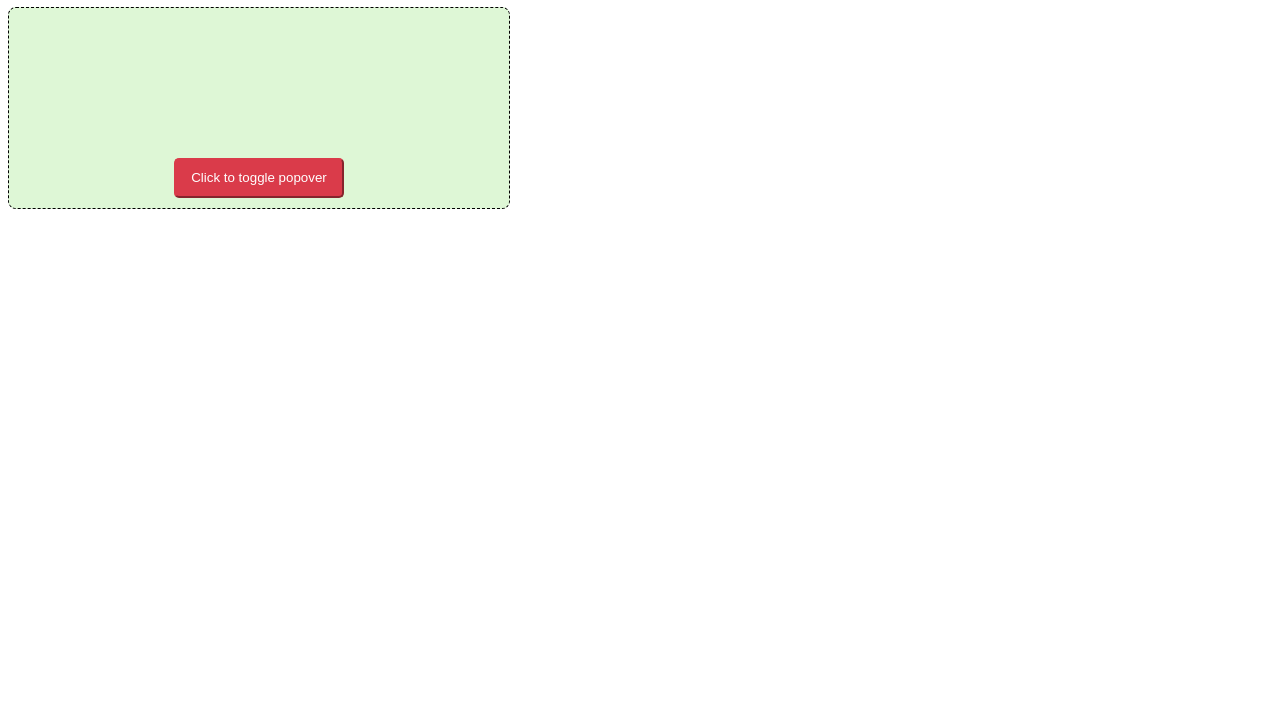
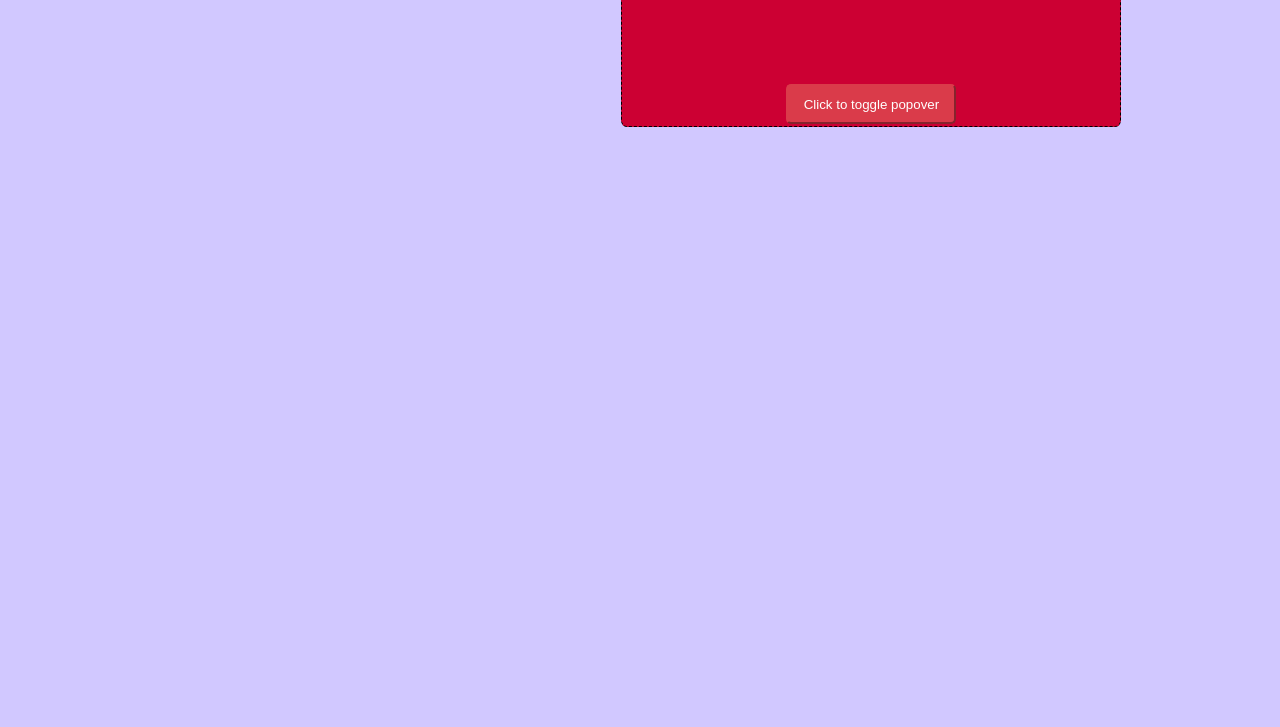
Before and after one commit to InnaAlieva/AHJ-5.1, a website built with webpack: page src/index.html in a window 1280 px wide. Shown: the part 73-800 px from the top of the page. Built offline with nearby package versions, Linux system fonts and the light colour scheme.

Commit message:
Update popovers.css

```diff
--- a/src/components/popovers/popovers.css
+++ b/src/components/popovers/popovers.css
@@ -1,12 +1,38 @@
+* {
+	margin: 0 auto;
+	padding: 0;
+	box-sizing: border-box;
+}
+
+body {
+	display: flex;
+	flex-wrap: wrap;
+	background: #d1c8ff;
+	font-family: sans-serif;
+}
+
+
+
+.container {
+
+	display: flex;
+	flex-direction: column;
+}
+
+
 .popovers {
     position: relative;
-    background-color: #def7d6;
+    display: inline-block;
+    background-color:  #cc0033;
     margin-bottom: 5px;
     border: 1px dashed black;
-    border-radius: .5rem;
+    border-radius: .4rem;
     width: 500px;
     height: 200px;
     text-align: center;
+    color: white;
+	  padding: 6px 12px;
+	  cursor: pointer;
 }
 
 .btnPopovers {
```
